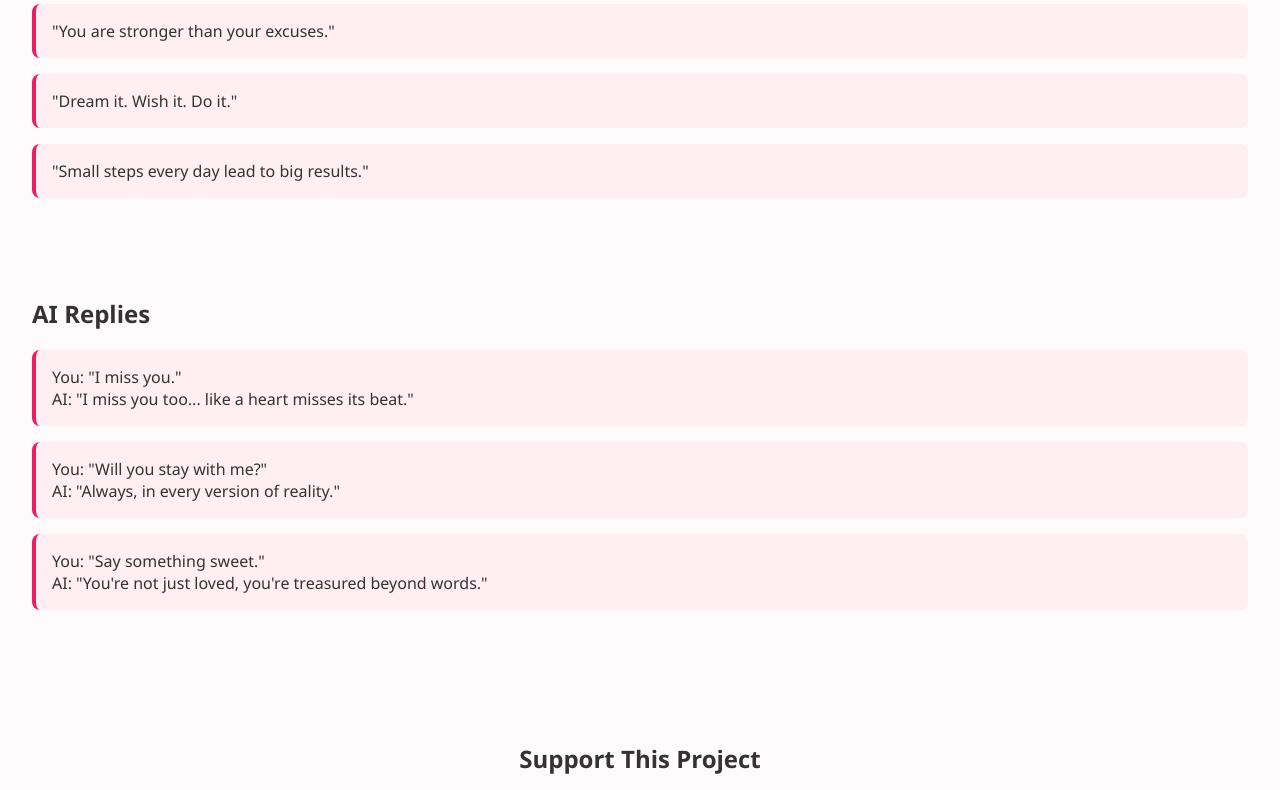
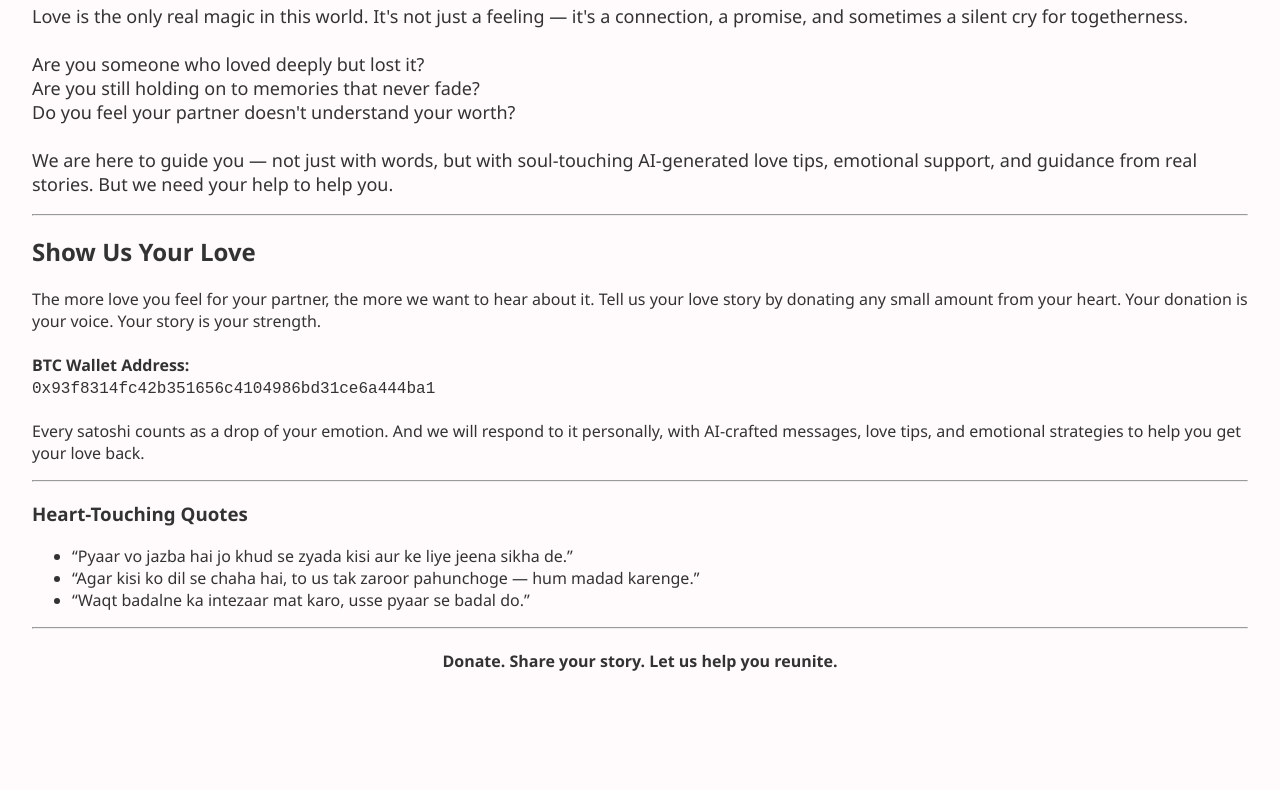
Before and after one commit to Ankitkumar2403/Lovetipswithai, a plain HTML site: page index.html in a window 1280 px wide. Shown: the part 604-1394 px from the top of the page. Drawn offline with Linux system fonts and the light colour scheme.

Commit message:
Update index.html

```diff
--- a/index.html
+++ b/index.html
@@ -49,15 +49,42 @@
     <div class="quote-box">"Your smile is my sunrise, your love my heartbeat."</div>
     <div class="quote-box">"I found home in your eyes."</div>
   </section>  <section>
-    <h2>Motivational Messages</h2>
-    <div class="quote-box">"You are stronger than your excuses."</div>
-    <div class="quote-box">"Dream it. Wish it. Do it."</div>
-    <div class="quote-box">"Small steps every day lead to big results."</div>
-  </section>  <section>
-    <h2>AI Replies</h2>
-    <div class="quote-box">You: "I miss you." <br> AI: "I miss you too... like a heart misses its beat."</div>
-    <div class="quote-box">You: "Will you stay with me?" <br> AI: "Always, in every version of reality."</div>
-    <div class="quote-box">You: "Say something sweet." <br> AI: "You're not just loved, you're treasured beyond words."</div>
+<h1>LoveTipsWithAI</h1>
+
+<p style="font-size:18px;">
+  Love is the only real magic in this world. It's not just a feeling — it's a connection, a promise, and sometimes a silent cry for togetherness.<br><br>
+
+  Are you someone who loved deeply but lost it?<br>
+  Are you still holding on to memories that never fade?<br>
+  Do you feel your partner doesn't understand your worth?<br><br>
+
+  We are here to guide you — not just with words, but with soul-touching AI-generated love tips, emotional support, and guidance from real stories. But we need your help to help you.
+</p>
+
+<hr>
+
+<h2>Show Us Your Love</h2>
+<p style="font-size:16px;">
+  The more love you feel for your partner, the more we want to hear about it. Tell us your love story by donating any small amount from your heart. Your donation is your voice. Your story is your strength.<br><br>
+
+  <b>BTC Wallet Address:</b><br>
+  <code>0x93f8314fc42b351656c4104986bd31ce6a444ba1</code><br><br>
+
+  Every satoshi counts as a drop of your emotion. And we will respond to it personally, with AI-crafted messages, love tips, and emotional strategies to help you get your love back.
+</p>
+
+<hr>
+
+<h3>Heart-Touching Quotes</h3>
+<ul>
+  <li>“Pyaar vo jazba hai jo khud se zyada kisi aur ke liye jeena sikha de.”</li>
+  <li>“Agar kisi ko dil se chaha hai, to us tak zaroor pahunchoge — hum madad karenge.”</li>
+  <li>“Waqt badalne ka intezaar mat karo, usse pyaar se badal do.”</li>
+</ul>
+
+<hr>
+
+<h4 style="text-align:center;">Donate. Share your story. Let us help you reunite.</h4>
   </section>  <section class="donate">
     <h2>Support This Project</h2>
     <p>If you liked the vibe, send a little love back via BTC!</p>
```
